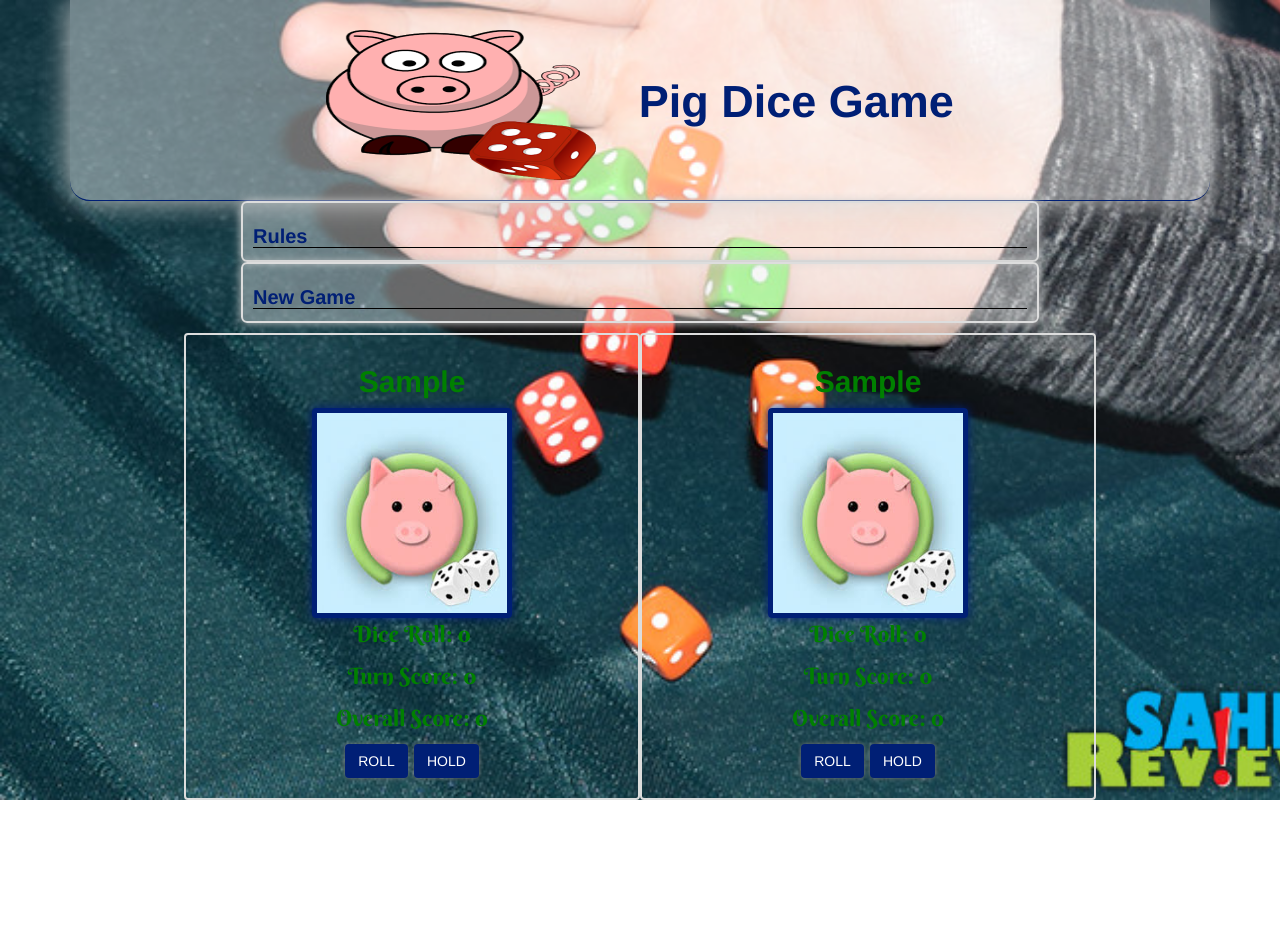
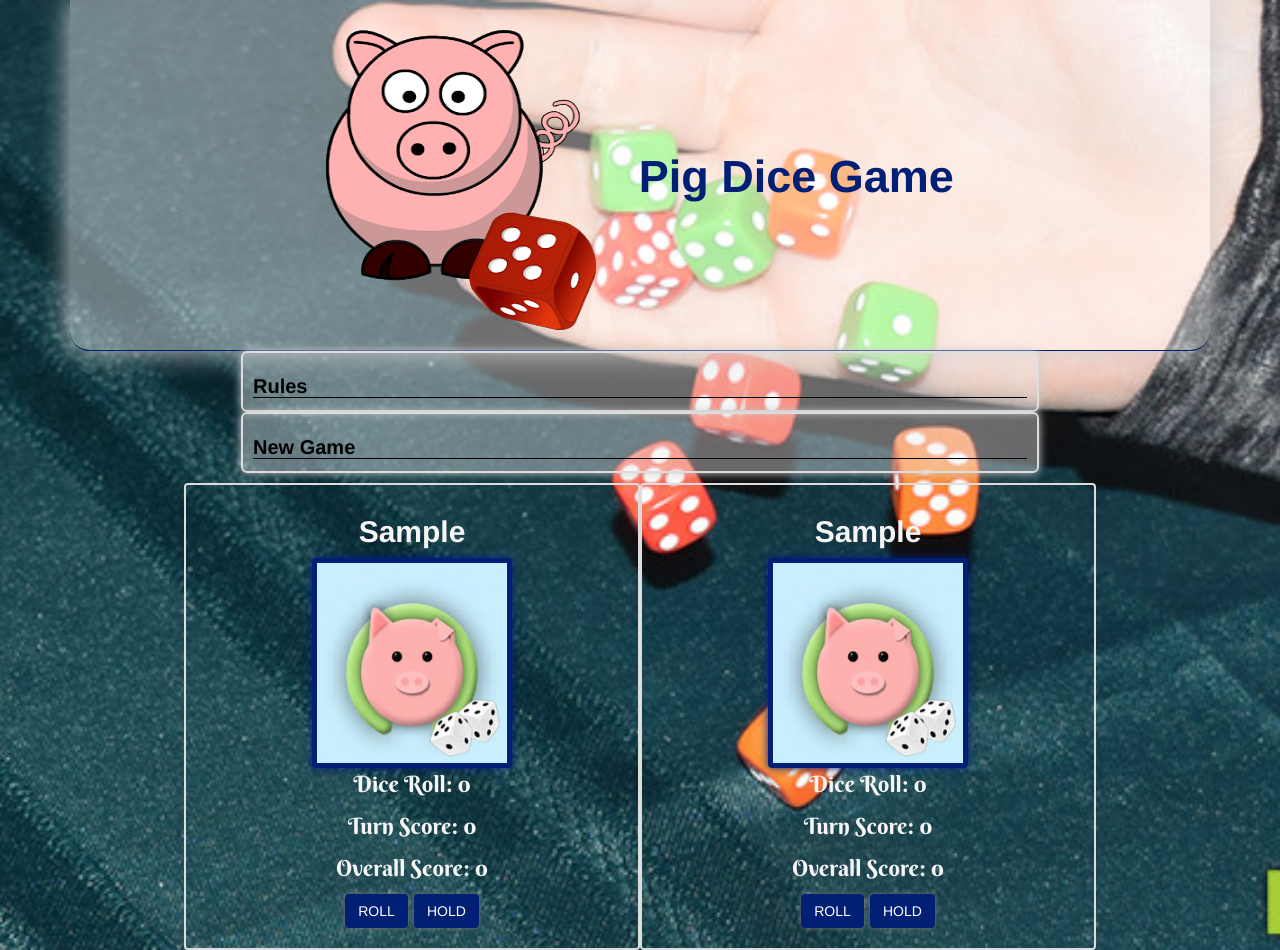
Before and after one commit to uwizeyeh/pig-dice, a plain HTML site: page index.html in a window 1280 px wide. Both pictures are taken after typing "Sample", "Sample" into the empty fields and a click on the button "Play". Before the commit the page ends 800 px from the top, so only its background shows below. Drawn offline with nearby package versions, Linux system fonts and the light colour scheme; a web font is replaced by a local one.

Commit message:
add color

```diff
--- a/styles.css
+++ b/styles.css
@@ -7,7 +7,7 @@
     padding: 0px;
     background-image: url(images/Harvest-Dice-Crops.jpg);
     background-size: cover;
-        color: #001f75;
+        color:black;
 }
 h1,h3,h4,button{
 font-family: 'Bungee Shade', cursive;
@@ -40,7 +40,7 @@ p,label,li{
 }
 #header img {
     width: 300px;
-    height: 150px;
+    height: 300px;
     padding-right: 30px;
 }
 #header h1 {
@@ -115,7 +115,7 @@ button#playButton {
     padding-bottom: 20px;
     padding-top: 20px;
     text-align: center;
-    color: green;
+    color:whitesmoke;
 }
 #gamingArea img{
     border: 5px solid #001f75;
```
